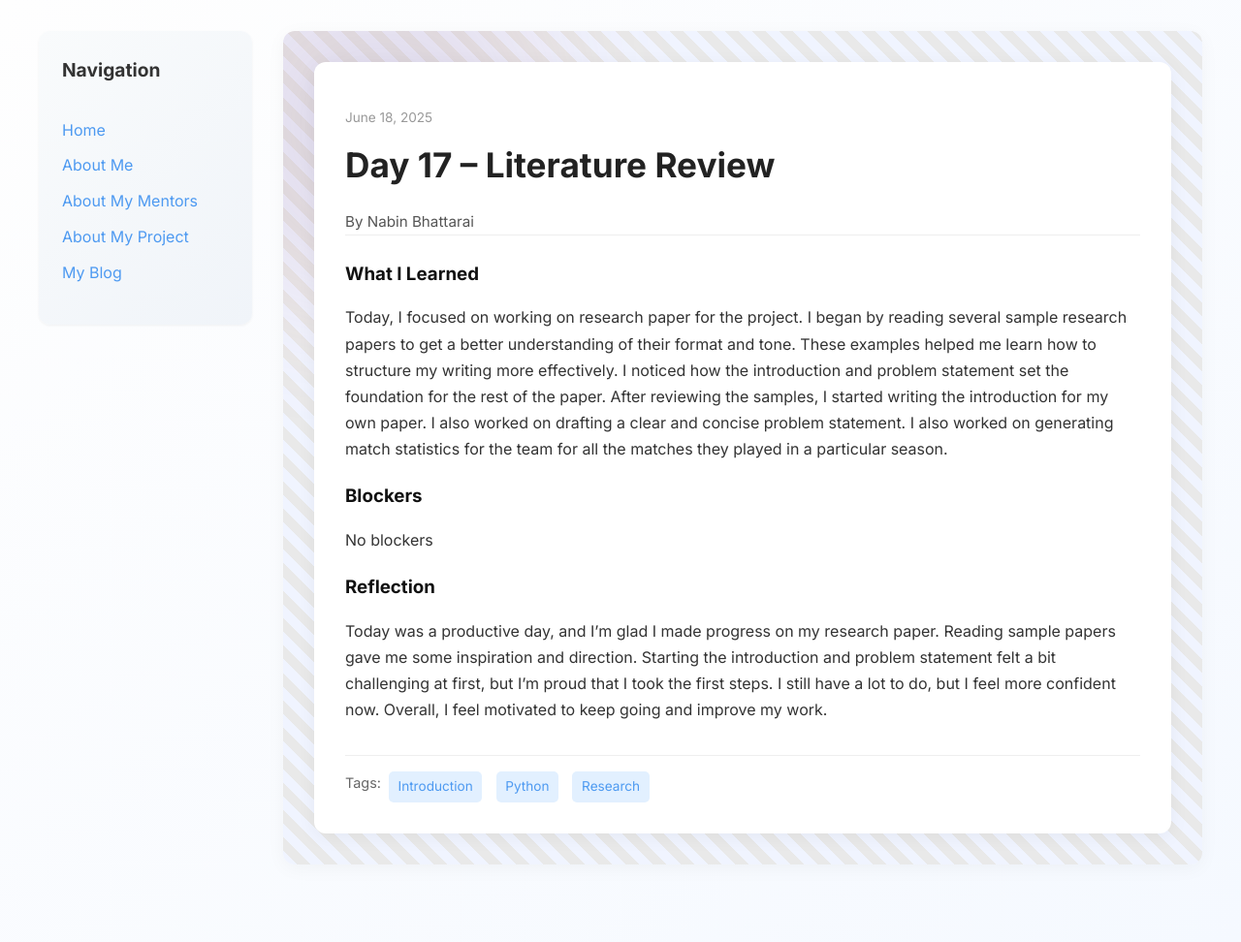
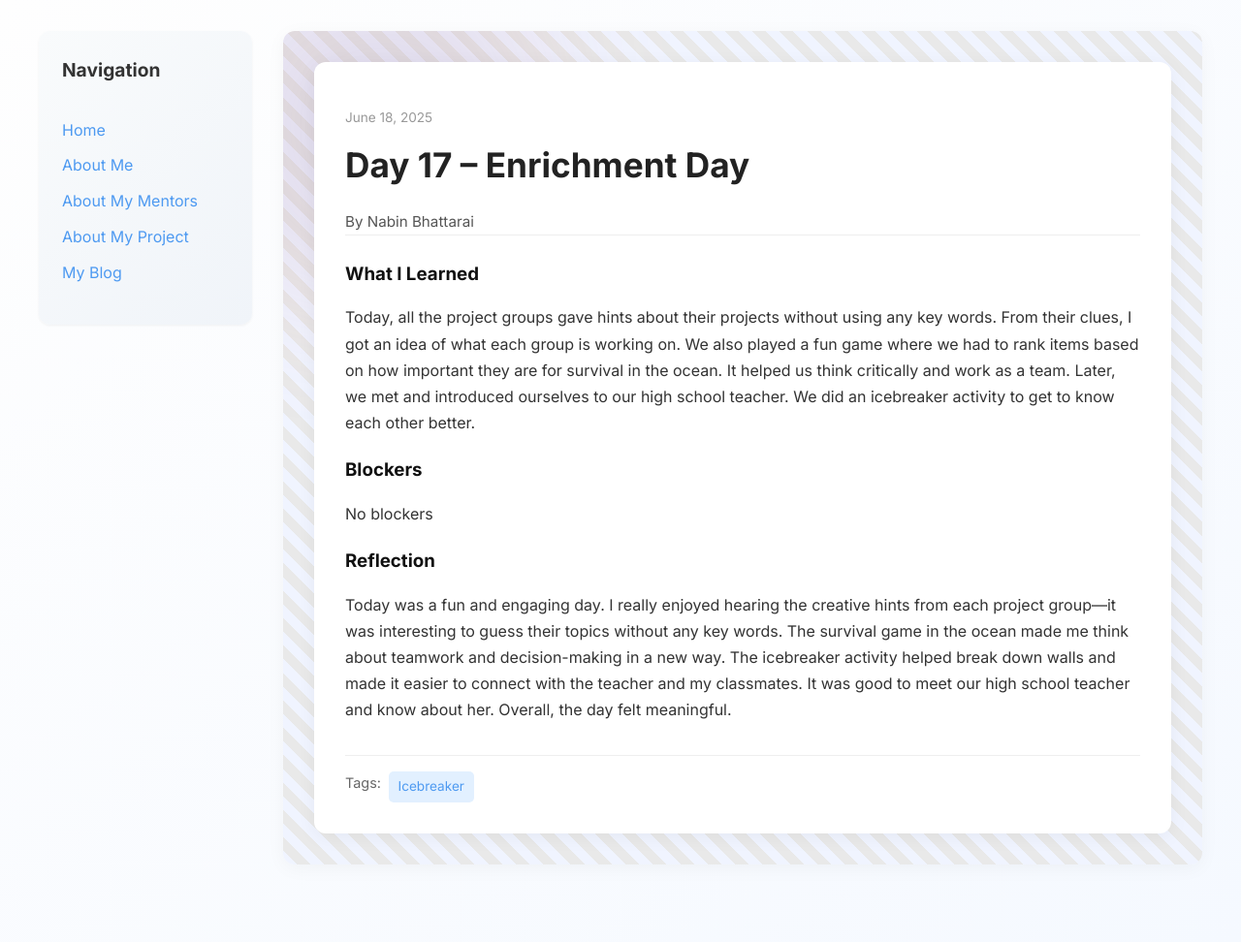
Before and after one commit to bhattarainabin2055/bhattarainabin2055.github.io, a Jekyll site: the page built from _posts/2025-06-18-day-17.md, in a window 1280 px wide. Shown: the whole page at 97% size. Built offline with Jekyll 4.4.1, drawn with Linux system fonts in a browser that asks for light colours.

Commit message:
Update 2025-06-18-day-17.md

```diff
--- a/_posts/2025-06-18-day-17.md
+++ b/_posts/2025-06-18-day-17.md
@@ -1,16 +1,16 @@
 ---
 layout: post
-title: "Day 17 – Literature Review"
+title: "Day 17 – Enrichment Day"
 date: 2025-06-18
 author: Nabin Bhattarai
 permalink: /day17.html
-tags: ["Introduction", "Python", "Research"]
+tags: ["Icebreaker"]
 
 what_i_learned: |
- Today, I focused on working on research paper for the project. I began by reading several sample research papers to get a better understanding of their format and tone. These examples helped me learn how to structure my writing more effectively. I noticed how the introduction and problem statement set the foundation for the rest of the paper. After reviewing the samples, I started writing the introduction for my own paper. I also worked on drafting a clear and concise problem statement. I also worked on generating match statistics for the team for all the matches they played in a particular season.
+ Today, all the project groups gave hints about their projects without using any key words. From their clues, I got an idea of what each group is working on. We also played a fun game where we had to rank items based on how important they are for survival in the ocean. It helped us think critically and work as a team. Later, we met and introduced ourselves to our high school teacher. We did an icebreaker activity to get to know each other better.
 blockers: |
   No blockers
 
 reflection: |
-  Today was a productive day, and I’m glad I made progress on my research paper. Reading sample papers gave me some inspiration and direction. Starting the introduction and problem statement felt a bit challenging at first, but I’m proud that I took the first steps. I still have a lot to do, but I feel more confident now. Overall, I feel motivated to keep going and improve my work.
+  Today was a fun and engaging day. I really enjoyed hearing the creative hints from each project group—it was interesting to guess their topics without any key words. The survival game in the ocean made me think about teamwork and decision-making in a new way. The icebreaker activity helped break down walls and made it easier to connect with the teacher and my classmates. It was good to meet our high school teacher and know about her. Overall, the day felt meaningful.
 ---
```
